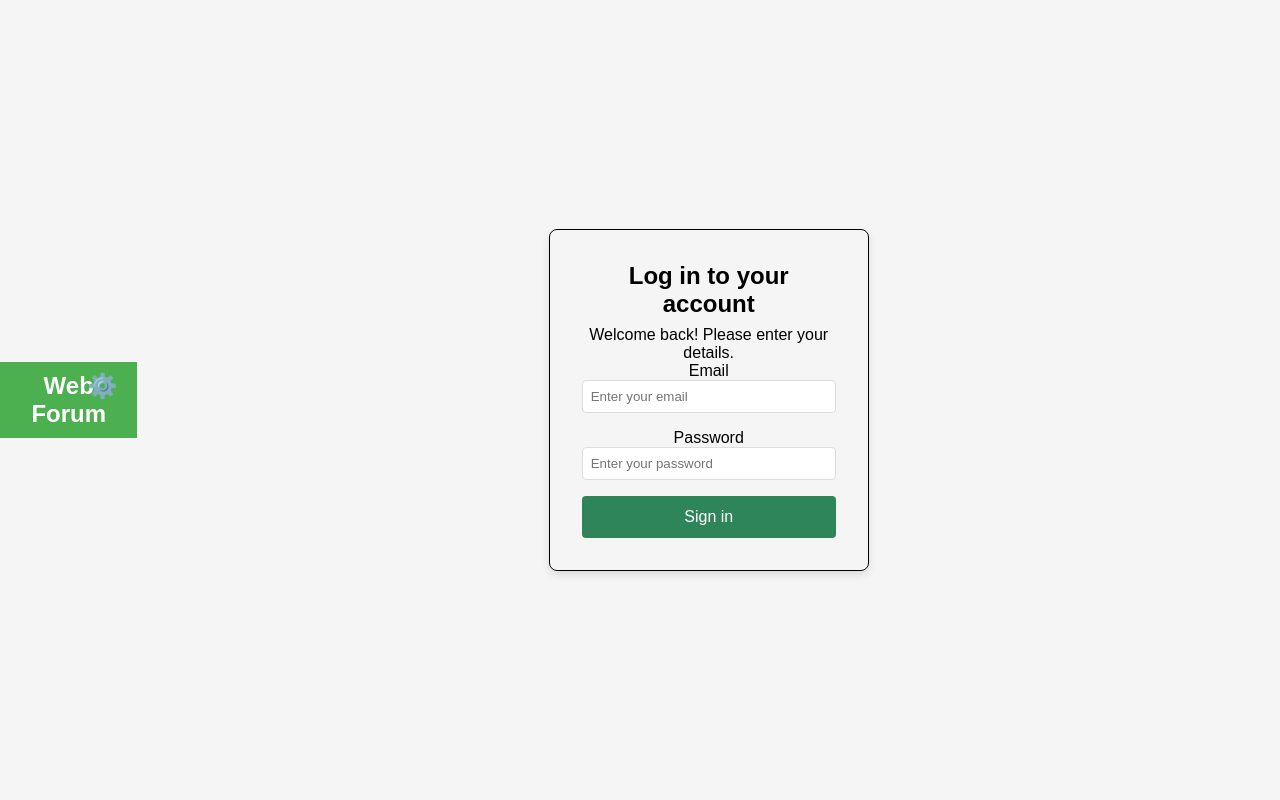
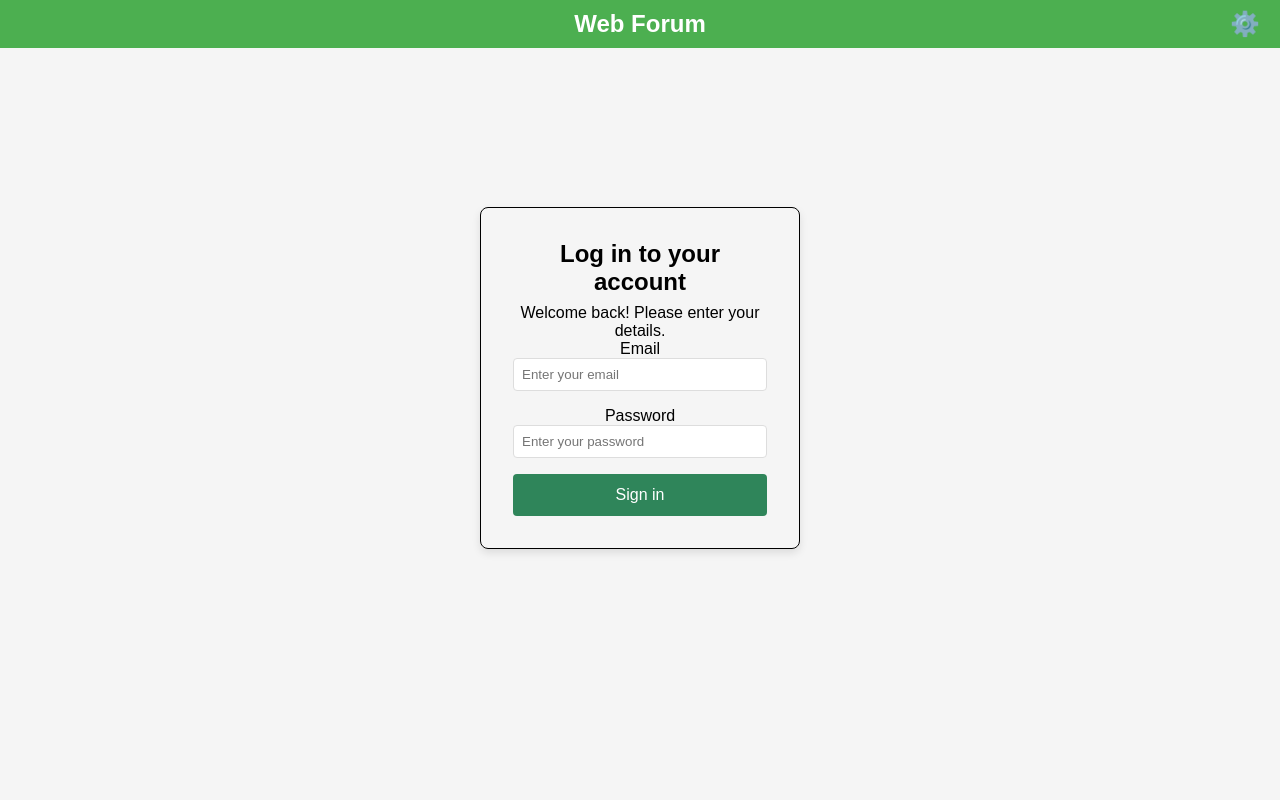
Before and after one commit to usd-cs/COMP-49X-24-25-san-diego-food-bank-intro-project, a Django app: template intro_project_django/web_forum/templates/web_forum/login.html in a window 1280 px wide. Run offline with Django 5.2, Linux system fonts and the light colour scheme; the template is opened without the code that fills it, so the values that code supplies are empty.

Commit message:
Commented out code in login html and css that was messing up the navigation bar.

```diff
--- a/intro_project_django/web_forum/static/css/login.css
+++ b/intro_project_django/web_forum/static/css/login.css
@@ -1,8 +1,8 @@
 body {
-    display: flex;
+    /* display: flex;
     justify-content: center;
     align-items: center;
-    height: 100vh;
+    height: 100vh; */
     margin: 0;
     background-color: #f5f5f5;
     font-family: Arial, sans-serif;
@@ -12,7 +12,9 @@ body {
     display: flex;
     justify-content: center;
     align-items: center;
-    width: 100%;
+    /* width: 100%; */
+    min-height: 80vh;
+    padding-top: 20px;
 }
 
 .login-box {
@@ -32,7 +34,7 @@ body {
 
 .login-boxp p {
     color: #666;
-    margin-bottom: 1.5;
+    margin-bottom: 1.5rem;
 }
 
 .login-box input[type="email"],
--- a/intro_project_django/web_forum/templates/web_forum/login.html
+++ b/intro_project_django/web_forum/templates/web_forum/login.html
@@ -2,14 +2,15 @@
 {% load static %}
 
 {% block content %}
-<html lang="en">
+<!-- <html lang="en">
 <head>
     <meta charset="UTF-8">
     <meta name="viewport" content="width=device - width, initial-scale=1.0">
     <title>Login</title>
     <link rel="stylesheet" href="{% static 'css/login.css' %}">
 </head>
-<body>
+<body> -->
+<link rel="stylesheet" href="{% static 'css/login.css' %}">
 <div class="login-container">
     <div class="login-box">
         <h2>Log in to your account</h2>
@@ -26,6 +27,6 @@
         </form>
     </div>
 </div>
-</body>
-</html>
+<!-- </body>
+</html> -->
 {% endblock %}
--- a/intro_project_django/web_forum/views.py
+++ b/intro_project_django/web_forum/views.py
@@ -20,7 +20,7 @@ def login_view(request):
             return redirect('home')
     else:
         form = AuthenticationForm()
-    return render(request, 'login.html', {'form': form})
+    return render(request, 'web_forum/login.html', {'form': form})
 
 def navigation_bar(request):
     """Contains the html data for the navigation bar."""
```
Lines whose indentation alone changed are shown as unchanged.
